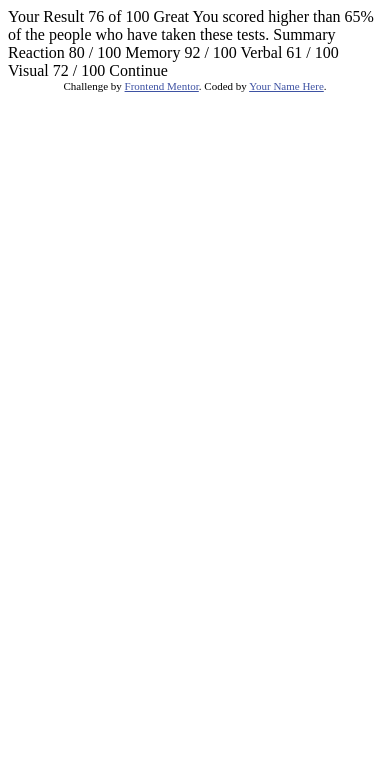
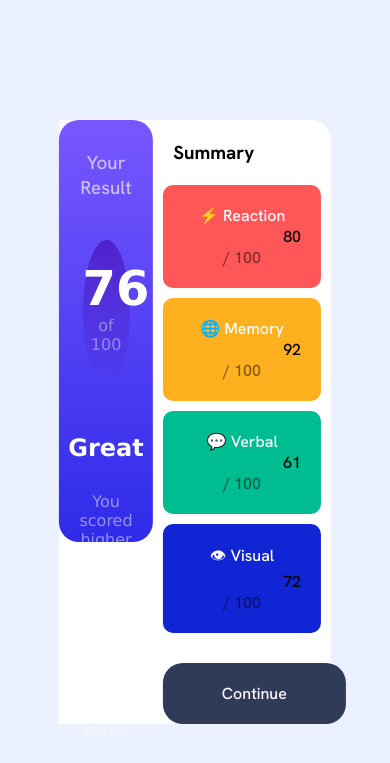
Before and after one commit to lucasserdev/Frontend-Mentor, a plain HTML site: page newbie/results-summary-component/index.html in a window 390 px wide. Drawn offline with Linux system fonts and the light colour scheme.

Commit message:
atualizado, mas não tá responsivo

```diff
--- a/newbie/results-summary-component/index.html
+++ b/newbie/results-summary-component/index.html
@@ -1,47 +1,47 @@
 <!DOCTYPE html>
-<html lang="en">
+<html lang="pt-br">
 <head>
   <meta charset="UTF-8">
-  <meta name="viewport" content="width=device-width, initial-scale=1.0"> <!-- displays site properly based on user's device -->
-
+  <meta name="viewport" content="width=device-width, initial-scale=1.0">
   <link rel="icon" type="image/png" sizes="32x32" href="./assets/images/favicon-32x32.png">
-
+  <link rel="stylesheet" href="style/style.css">
   <title>Frontend Mentor | Results summary component</title>
-
-  <!-- Feel free to remove these styles or customise in your own stylesheet 👍 -->
-  <style>
-    .attribution { font-size: 11px; text-align: center; }
-    .attribution a { color: hsl(228, 45%, 44%); }
-  </style>
 </head>
 <body>
 
-  Your Result
-  76
-  of 100
+  <main>
+    <section class="result">
+      <h3>Your Result</h3>
+      <div class="bola">
+        <h1>76</h1>
+        <p>of 100</p>
+      </div>
+      <h2>Great</h2>
+      <p>You scored higher than 65% of<br>
+         the people who have taken<br>
+          these tests.</p>
+    </section>
 
-  Great
-  You scored higher than 65% of the people who have taken these tests.
-
-  Summary
-
-  Reaction
-  80 / 100
-
-  Memory
-  92 / 100
-
-  Verbal
-  61 / 100
-
-  Visual
-  72 / 100
-
-  Continue
-
-  <div class="attribution">
-    Challenge by <a href="https://www.frontendmentor.io?ref=challenge" target="_blank">Frontend Mentor</a>.
-    Coded by <a href="#">Your Name Here</a>.
-  </div>
+    <section class="summary">
+      <h3>Summary</h3>
+      <p id="red">
+        Reaction
+        <span class="fora">80 <span class="dentro">/ 100</span></span>
+      </p>
+      <p id="yellow">
+        Memory
+        <span class="fora">92 <span class="dentro">/ 100</span></span>
+      </p>
+      <p id="green">
+        Verbal
+        <span class="fora">61 <span class="dentro">/ 100</span></span>
+      </p>
+      <p id="blue">
+        Visual
+        <span class="fora">72 <span class="dentro">/ 100</span></span>
+      </p>
+      <div class="continue"><a href="#">Continue</a></div>
+    </section>
+  </main>
 </body>
 </html>
--- /dev/null
+++ b/newbie/results-summary-component/style/style.css
@@ -0,0 +1,176 @@
+@charset "UTF-8";
+
+@import url('https://fonts.googleapis.com/css2?family=Hanken+Grotesk:wght@500;700;800&display=swap');
+
+* {
+    padding: 0px;
+    margin: 0px;
+}
+
+:root {
+    /*Primary*/
+     --ligh-red: hsl(0, 100%, 67%);
+    --orangey-yellow: #ffb01f;
+    --green-teal: #00bd91;
+    --cobalt-blue: #1125d4;
+    /*Gradients*/
+    --light-slate-blue: #7857ff; /*(background)*/
+    --light-royal-blue: #2e2be9; /*(background)*/
+    --violet-blue: #4e21ca; /*(circle)*/
+    --persian-blue: #2421ca00; /*(circle)*/
+    /*Neutral*/
+    --white: #ffffff;
+    --pale-blue: #ebf1ff;
+    --light-lavender: #c8c7ff;
+    --dark-gray-blue: #303b5a;
+
+    --font1: Verdana, Geneva, Tahoma, sans-serif;
+    --font2: 'Hanken Grotesk', sans-serif;
+}
+
+html, body {
+    height: 100vh;
+    font-family: var(--font1);
+    position: relative;
+    background-color: var(--pale-blue);
+}
+
+main {
+    background-color: var(--white);
+    position: absolute;
+
+    top: 50%;
+    left: 50%;
+    transform: translate(-50%, -50%);
+    display: flex;
+    border-radius: 0px 20px 20px 0px;
+}
+
+section.result {
+    background-image: linear-gradient(to top, var(--light-royal-blue), var(--light-slate-blue));
+    border-radius: 20px;
+    color: white;
+    text-align: center;
+    height: 50vh;
+}
+
+section.result > h3 {
+    padding-top: 30px;
+    color: rgba(255, 255, 255, 0.637);
+    font-family: var(--font2);
+    font-weight: normal;
+    margin-bottom: 20px;
+}
+
+section.result >.bola {
+    background-image: linear-gradient(to bottom, var(--violet-blue), var(--persian-blue));
+    border-radius: 50%;
+    width: 50%;
+    margin: 40px auto;
+
+}
+
+section.result >.bola > h1 {
+    font-size: 3em;
+    padding-top: 20px;
+}
+
+section.result >.bola > p {
+    padding-bottom: 30px;
+    color: rgba(255, 255, 255, 0.404);
+}
+
+section.result > h2 {
+    padding: 10px 0px;
+}
+
+section.result > p {
+    padding: 20px 20px 20px 20px;
+    color: rgba(255, 255, 255, 0.479);
+}
+
+/* SECTION SUMMARY */
+section.summary {
+    background-color: white;
+    color: black;
+    text-align: center;
+    border-radius: 0px 20px 20px 0px;
+
+}
+
+section.summary > h3 {
+    padding-top: 20px;
+    font-family: var(--font2);
+    margin-bottom: 20px;
+    display: flex;
+    padding-left: 20px;
+}
+
+section.summary > p {
+    background-color: black;
+    color: white;
+    margin: 10px;
+    padding: 20px;
+    border-radius: 10px;
+    font-family: var(--font2);
+}
+
+.summary > p#red {
+    background-color: var(--ligh-red);
+}
+
+p#red::before {
+    content: '\26A1';
+}
+
+.summary >p#yellow {
+    background-color: var(--orangey-yellow);
+}
+
+p#yellow::before {
+    content: '\1F310';
+}
+
+.summary >p#green {
+    background-color: var(--green-teal);
+}
+
+p#green::before {
+    content: '\1F4AC';
+}
+
+.summary >p#blue {
+    background-color: var(--cobalt-blue);
+}
+
+p#blue::before {
+    content: '\1F441';
+}
+
+span.dentro {
+    color: rgba(0, 0, 0, 0.5);
+}
+
+span.fora {
+    padding-left: 100px;
+    color: black;
+    font-family: var(--font2);
+}
+
+.continue {
+    background-color: var(--dark-gray-blue);
+    width: 80%;
+    padding: 20px;
+    margin-top: 30px;
+    margin-left: 10px;
+    border-radius: 20px;
+}
+.continue > a {
+    text-decoration: none;
+    color: white;
+    font-family: var(--font2);
+}
+
+a:hover {
+    text-decoration: underline;
+}
```
